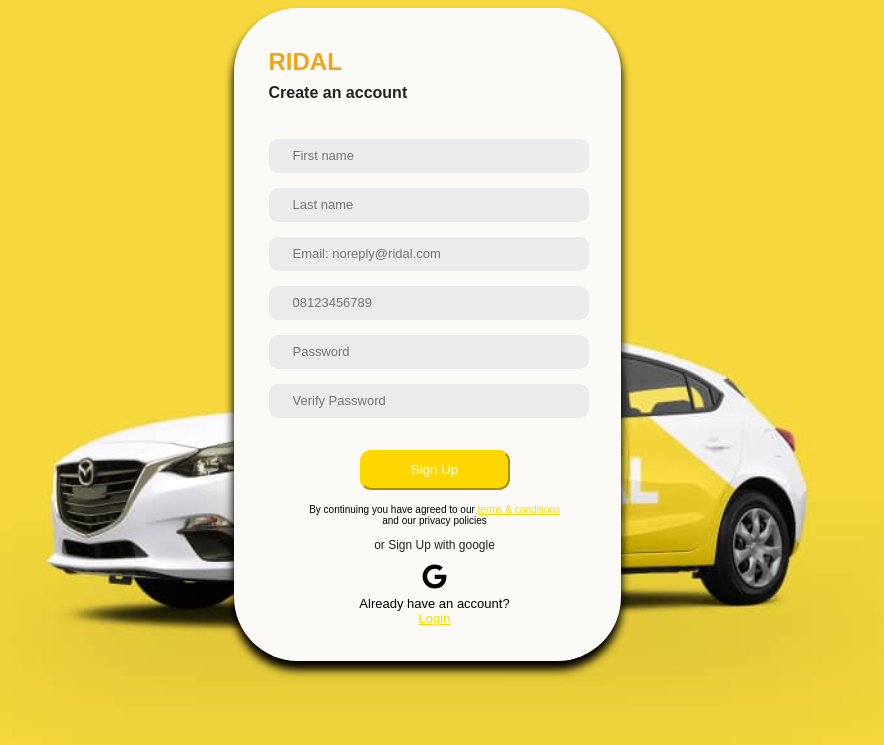
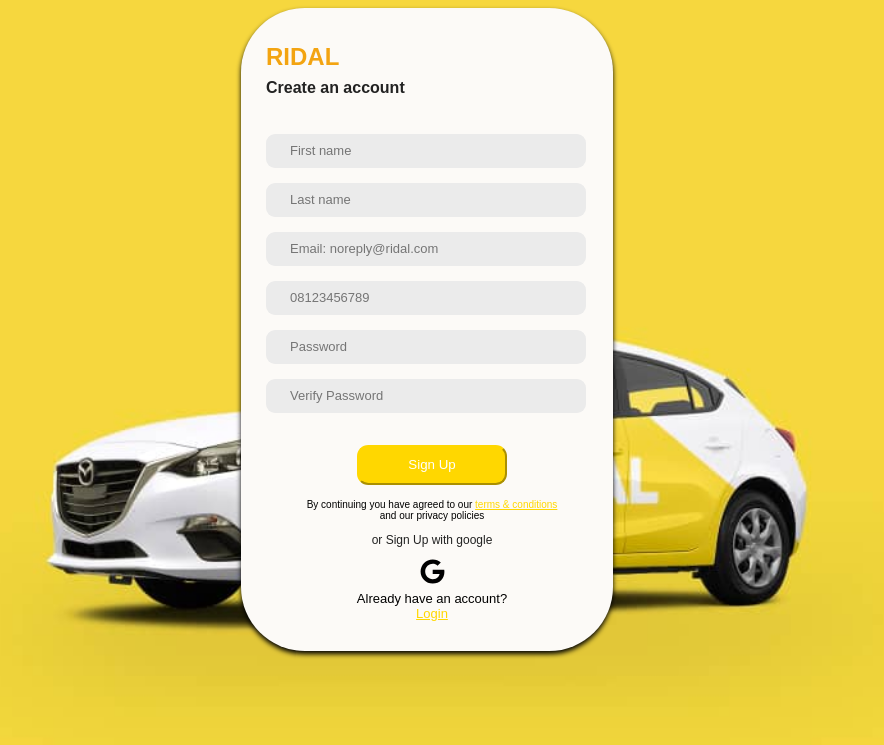
Before and after one commit to thatnoahboy/RIDAL, a PHP site: page /signUpPage.html in a window 1280 px wide. Shown: the top 745 px of the page, without its empty margins (213-1097 px from the left). Run offline with PHP 8.4, Linux system fonts and the light colour scheme.

Commit message:
modified

```diff
--- a/signUpPage.css
+++ b/signUpPage.css
@@ -16,14 +16,14 @@ body {
 } */
 .container {
   background-color: rgba(252, 250, 247, 1);
-  padding: 20px;
-  padding-left: 35px;
+  padding: 15px;
+  padding-left: 25px;
   width: 332px;
   height: 613px;
   border-radius: 64px;
   /* margin-top: 5px; */
   font-family: Arial, Helvetica, sans-serif;
-  box-shadow: 0px 8px 8px 1px;
+  box-shadow: 0px 3px 5px 0px;
 }
 
 h2 {
@@ -135,9 +135,9 @@ a {
   cursor: pointer;
 }
 
-/* @media screen and (min-width: 200px) and (max-width: 679px) {
+@media screen and (min-width: 200px) and (max-width: 679px) {
   .container {
-    background-color: rgba(252, 250, 247, 1);
+    background-color: rgb(252, 250, 247);
     width: 332px;
     height: 613px;
     border-radius: 64px;
@@ -191,4 +191,4 @@ a {
     margin-top: 7px;
   }
 
-} */
+}
```
